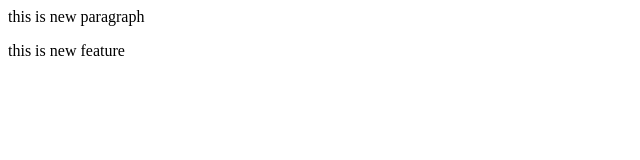
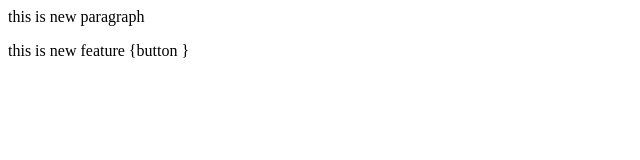
Before and after one commit to OMIIIEE/localrepo, a plain HTML site: page index.html in a window 1280 px wide. Shown: the full height of the page, 0-640 px from the left. Drawn offline with Linux system fonts and the light colour scheme.

Commit message:
add button

```diff
--- a/index.html
+++ b/index.html
@@ -1 +1,2 @@
-<p>this is new paragraph</p><p>this is new feature</p>
+<p>this is new paragraph</p>
+<p>this is new feature {button }</p>
```
